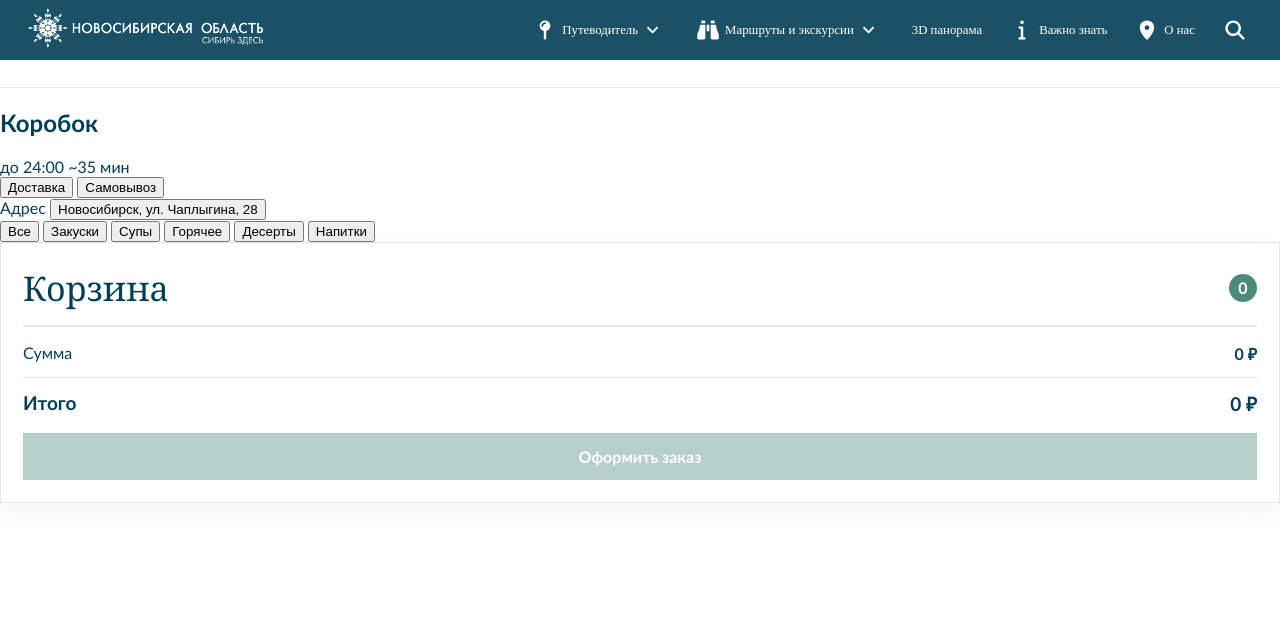
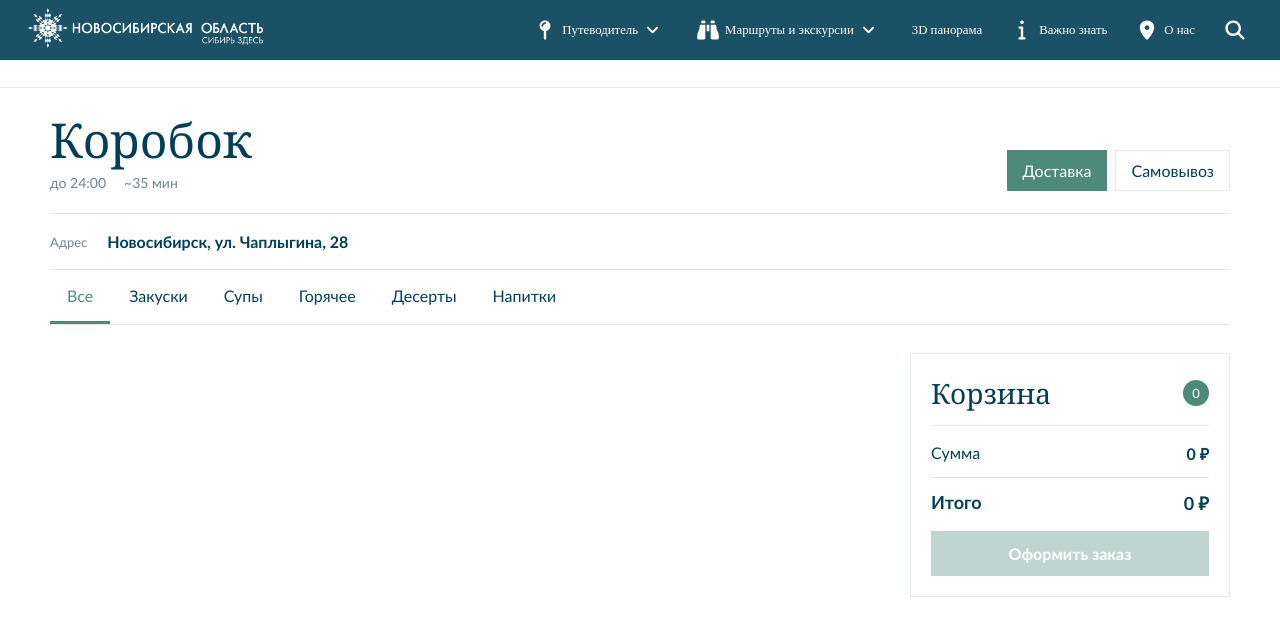
Before and after one commit to kanzlerath/trip2sib-demo, a plain HTML site: page order.html in a window 1280 px wide. Drawn offline with Linux system fonts and the light colour scheme; no server answers; a web font is replaced by a local one.

Commit message:
Simplify menu layout to Restomania-style ordering

```diff
--- a/order.css
+++ b/order.css
@@ -1,36 +1,52 @@
 .native-header{height:88px;overflow:hidden;background:#fff;border-bottom:1px solid #e7ecee;position:sticky;top:0;z-index:60}
 .native-header iframe{display:block;width:100%;height:88px;border:0;background:#fff}
-:root{--blue:#023F56;--green:#4D8A7A;--pale:#F2F6F4;--line:#DDE7E8;--muted:#6B858E}
+:root{--blue:#023F56;--green:#4D8A7A;--line:#E1E8EA;--muted:#70868E}
 *{box-sizing:border-box}
 body{margin:0;background:#fff;color:var(--blue);font-family:"trebuchetms","Trebuchet MS",Arial,sans-serif}
-a{color:inherit}
-.wrap{max-width:1280px;margin:0 auto;padding:0 30px}
-.crumbs-demo{display:flex;gap:10px;align-items:center;padding:23px 0 18px;font-size:13px;color:#7e9299}
-.crumbs-demo a{text-decoration:none}.crumbs-demo span:before{content:"/";margin-right:10px;color:#b6c2c6}
-.restaurant-head{display:grid;grid-template-columns:minmax(0,1fr) 420px;gap:28px;align-items:stretch;border-bottom:1px solid var(--line);padding-bottom:30px}
-.restaurant-head__copy{padding:18px 0}
-.restaurant-head__kicker{text-transform:uppercase;letter-spacing:.08em;font-size:12px;color:var(--green);font-weight:700}
-.restaurant-head h1{font-family:"font3",Georgia,serif;font-size:54px;font-weight:400;line-height:1;margin:9px 0 8px}
-.restaurant-head__sub{font-size:19px;margin-bottom:23px}
-.restaurant-head__facts{display:flex;gap:34px;flex-wrap:wrap}
-.fact{display:flex;flex-direction:column}.fact b{font-size:17px}.fact small{font-size:12px;color:var(--muted);margin-top:3px}
-.restaurant-head__photo{min-height:250px;background:url("./Коробок_files/i7i8zu0zcn9iccijnbwn4e7zh1lxucd1.jpg.webp") center/cover no-repeat}
-.order-switch{display:flex;gap:7px;margin-top:22px}.order-switch button{border:1px solid var(--line);background:#fff;color:var(--blue);padding:10px 14px;font:inherit;cursor:pointer}.order-switch button.active{background:var(--green);border-color:var(--green);color:#fff}
-.category-bar{display:flex;gap:3px;overflow:auto;border-bottom:1px solid var(--line);position:sticky;top:88px;background:#fff;z-index:40;padding-top:12px}
-.category-bar button{border:0;background:#fff;color:var(--blue);font:inherit;font-weight:700;padding:15px 17px;white-space:nowrap;cursor:pointer;border-bottom:3px solid transparent}
-.category-bar button.active{color:var(--green);border-color:var(--green)}
-.order-layout{display:grid;grid-template-columns:minmax(0,1fr) 330px;gap:34px;padding:34px 0 70px;align-items:start}
-.menu-title{display:flex;justify-content:space-between;align-items:end;margin-bottom:18px}.menu-title h2,.cart h2{font-family:"font3",Georgia,serif;font-weight:400;font-size:34px;margin:0}.menu-title span{font-size:13px;color:var(--muted)}
-.menu-grid{display:grid;grid-template-columns:repeat(2,minmax(0,1fr));gap:19px}
-.dish{border:1px solid var(--line);background:#fff;display:flex;flex-direction:column}.dish.hidden{display:none}.dish__img{aspect-ratio:16/10;background:#edf1f1 center/cover no-repeat}.dish__body{padding:17px;display:flex;flex-direction:column;flex:1}.dish h3{margin:0 0 7px;font-size:20px;font-family:"font3",Georgia,serif;font-weight:400}.dish p{font-size:14px;color:#5f7982;line-height:1.45;margin:0;min-height:40px}.dish__bottom{display:flex;justify-content:space-between;align-items:center;margin-top:18px}.dish__price{font-size:20px;font-weight:700}.add{border:1px solid var(--green);background:var(--green);color:#fff;padding:9px 13px;font:inherit;font-weight:700;cursor:pointer}.add.added{background:var(--blue);border-color:var(--blue)}
-.cart{position:sticky;top:154px;border:1px solid var(--line);padding:22px;background:#fff;box-shadow:0 8px 24px rgba(2,63,86,.06)}
-.cart__head{display:flex;justify-content:space-between;align-items:center;border-bottom:1px solid var(--line);padding-bottom:14px}.cart__count{width:28px;height:28px;border-radius:50%;display:grid;place-items:center;background:var(--green);color:#fff;font-weight:700}
-.cart-empty{padding:28px 0;text-align:center;color:var(--muted);font-size:14px}
-.cart-item{padding:13px 0;border-bottom:1px solid #edf1f2}.cart-item__top{display:flex;justify-content:space-between;gap:10px;font-size:14px;font-weight:700}.remove{border:0;background:none;color:#9aacb2;font-size:18px;cursor:pointer}.cart-item__controls{display:flex;justify-content:space-between;align-items:center;margin-top:9px}.qty{display:flex;border:1px solid var(--line)}.qty button{width:30px;height:29px;border:0;background:#fff;color:var(--blue);font-size:17px;cursor:pointer}.qty span{width:28px;text-align:center;line-height:29px;font-weight:700}
-.min-order{background:var(--pale);padding:10px 12px;font-size:12px;color:#4f6e65;margin:14px 0}.min-order.ok{background:#e9f4eb;color:#376747}
-.summary{border-top:1px solid var(--line);padding-top:10px}.summary div{display:flex;justify-content:space-between;padding:6px 0}.summary .total{border-top:1px solid var(--line);margin-top:6px;padding-top:13px;font-size:19px;font-weight:700}
-.checkout{width:100%;border:1px solid var(--green);background:var(--green);color:#fff;padding:13px 16px;font:inherit;font-weight:700;cursor:pointer;margin-top:10px}.checkout:disabled{opacity:.4;cursor:not-allowed}
-.demo-note{margin-top:14px;font-size:11px;line-height:1.45;color:#8a9ca2;text-align:center}
-.toast{position:fixed;right:28px;bottom:28px;background:var(--blue);color:#fff;padding:13px 18px;opacity:0;transform:translateY(10px);pointer-events:none;transition:.2s;z-index:100}.toast.show{opacity:1;transform:none}
+button{font:inherit}
+.order-page{max-width:1240px;margin:0 auto;padding:28px 30px 70px}
+.order-top{display:flex;justify-content:space-between;gap:30px;align-items:flex-end;padding-bottom:22px;border-bottom:1px solid var(--line)}
+.order-top h1{font-family:"font3",Georgia,serif;font-size:48px;font-weight:400;line-height:1;margin:0 0 10px}
+.order-top__meta{display:flex;gap:18px;font-size:14px;color:var(--muted)}
+.order-top__actions{display:flex;gap:8px}
+.mode{border:1px solid var(--line);background:#fff;color:var(--blue);padding:10px 15px;cursor:pointer}
+.mode.active{background:var(--green);color:#fff;border-color:var(--green)}
+.address-row{display:flex;align-items:center;gap:20px;padding:18px 0;border-bottom:1px solid var(--line)}
+.address-row__label{font-size:13px;color:var(--muted)}
+.address-row__value{border:0;background:none;padding:0;color:var(--blue);font-weight:700;cursor:pointer;text-align:left}
+.category-nav{display:flex;gap:2px;overflow:auto;position:sticky;top:88px;background:#fff;z-index:40;border-bottom:1px solid var(--line)}
+.category-nav button{border:0;background:#fff;color:var(--blue);padding:16px 17px;white-space:nowrap;cursor:pointer;border-bottom:3px solid transparent}
+.category-nav button.active{color:var(--green);border-bottom-color:var(--green)}
+.order-content{display:grid;grid-template-columns:minmax(0,1fr) 320px;gap:32px;padding-top:28px;align-items:start}
+.menu-grid{display:grid;grid-template-columns:repeat(3,minmax(0,1fr));gap:18px}
+.dish{border:1px solid var(--line);background:#fff;display:flex;flex-direction:column}
+.dish__img{aspect-ratio:1/1;background:#f0f3f3 center/cover no-repeat}
+.dish__body{padding:14px;display:flex;flex-direction:column;flex:1}
+.dish h3{font-size:17px;line-height:1.2;font-weight:400;margin:0 0 14px;min-height:41px}
+.dish__bottom{display:flex;justify-content:space-between;align-items:center;margin-top:auto}
+.dish__price{font-size:17px;font-weight:700}
+.add{border:1px solid var(--green);background:#fff;color:var(--green);padding:8px 11px;cursor:pointer;font-weight:700}
+.add.added{background:var(--green);color:#fff}
+.cart{position:sticky;top:145px;border:1px solid var(--line);background:#fff;padding:20px}
+.cart__head{display:flex;justify-content:space-between;align-items:center;padding-bottom:13px;border-bottom:1px solid var(--line)}
+.cart h2{font-family:"font3",Georgia,serif;font-size:28px;font-weight:400;margin:0}
+.cart__count{min-width:26px;height:26px;padding:0 8px;display:grid;place-items:center;background:var(--green);color:#fff;border-radius:14px;font-size:13px}
+.cart-empty{padding:24px 0;color:var(--muted);font-size:14px;text-align:center}
+.cart-item{padding:12px 0;border-bottom:1px solid #eef2f3}
+.cart-item__top{display:flex;justify-content:space-between;gap:10px;font-size:14px}
+.remove{border:0;background:none;color:#9aa9ae;font-size:18px;cursor:pointer}
+.cart-item__controls{display:flex;align-items:center;justify-content:space-between;margin-top:9px}
+.qty{display:flex;border:1px solid var(--line)}
+.qty button{width:29px;height:29px;border:0;background:#fff;color:var(--blue);cursor:pointer}
+.qty span{width:28px;line-height:29px;text-align:center}
+.summary{padding-top:11px}
+.summary div{display:flex;justify-content:space-between;padding:6px 0}
+.summary .total{border-top:1px solid var(--line);margin-top:6px;padding-top:13px;font-size:18px;font-weight:700}
+.checkout{width:100%;margin-top:10px;border:1px solid var(--green);background:var(--green);color:#fff;padding:12px 14px;font-weight:700;cursor:pointer}
+.checkout:disabled{opacity:.35;cursor:not-allowed}
+.toast{position:fixed;right:24px;bottom:24px;background:var(--blue);color:#fff;padding:12px 16px;opacity:0;transform:translateY(8px);transition:.2s;pointer-events:none;z-index:100}
+.toast.show{opacity:1;transform:none}
 .mobile-cart{display:none}
-@media(max-width:900px){.restaurant-head{grid-template-columns:1fr}.restaurant-head__photo{min-height:210px;order:-1}.restaurant-head h1{font-size:42px}.order-layout{display:block}.menu-grid{grid-template-columns:1fr}.cart{position:fixed;left:0;right:0;bottom:0;top:auto;max-height:75vh;overflow:auto;z-index:80;transform:translateY(105%);transition:.25s}.cart.open{transform:translateY(0)}.mobile-cart{display:flex;position:fixed;bottom:0;left:0;right:0;background:var(--blue);color:#fff;padding:12px 5%;z-index:70;align-items:center;gap:12px}.mobile-cart strong{margin-left:auto}.mobile-cart button{border:0;background:#fff;color:var(--blue);padding:9px 13px;font-weight:700}.order-layout{padding-bottom:100px}}
+@media(max-width:1050px){.menu-grid{grid-template-columns:repeat(2,minmax(0,1fr))}}
+@media(max-width:820px){.order-page{padding:20px 16px 100px}.order-top{align-items:flex-start;flex-direction:column}.order-top h1{font-size:40px}.order-content{display:block}.menu-grid{grid-template-columns:1fr 1fr}.cart{position:fixed;left:0;right:0;bottom:0;top:auto;max-height:72vh;overflow:auto;z-index:80;transform:translateY(105%);transition:.25s}.cart.open{transform:none}.mobile-cart{display:flex;position:fixed;left:0;right:0;bottom:0;z-index:70;background:var(--blue);color:#fff;padding:12px 16px;align-items:center;gap:12px}.mobile-cart strong{margin-left:auto}.mobile-cart button{border:0;background:#fff;color:var(--blue);padding:8px 11px;font-weight:700}.category-nav{top:88px}}
+@media(max-width:560px){.menu-grid{grid-template-columns:1fr}.order-top__actions{width:100%}.mode{flex:1}}
```
